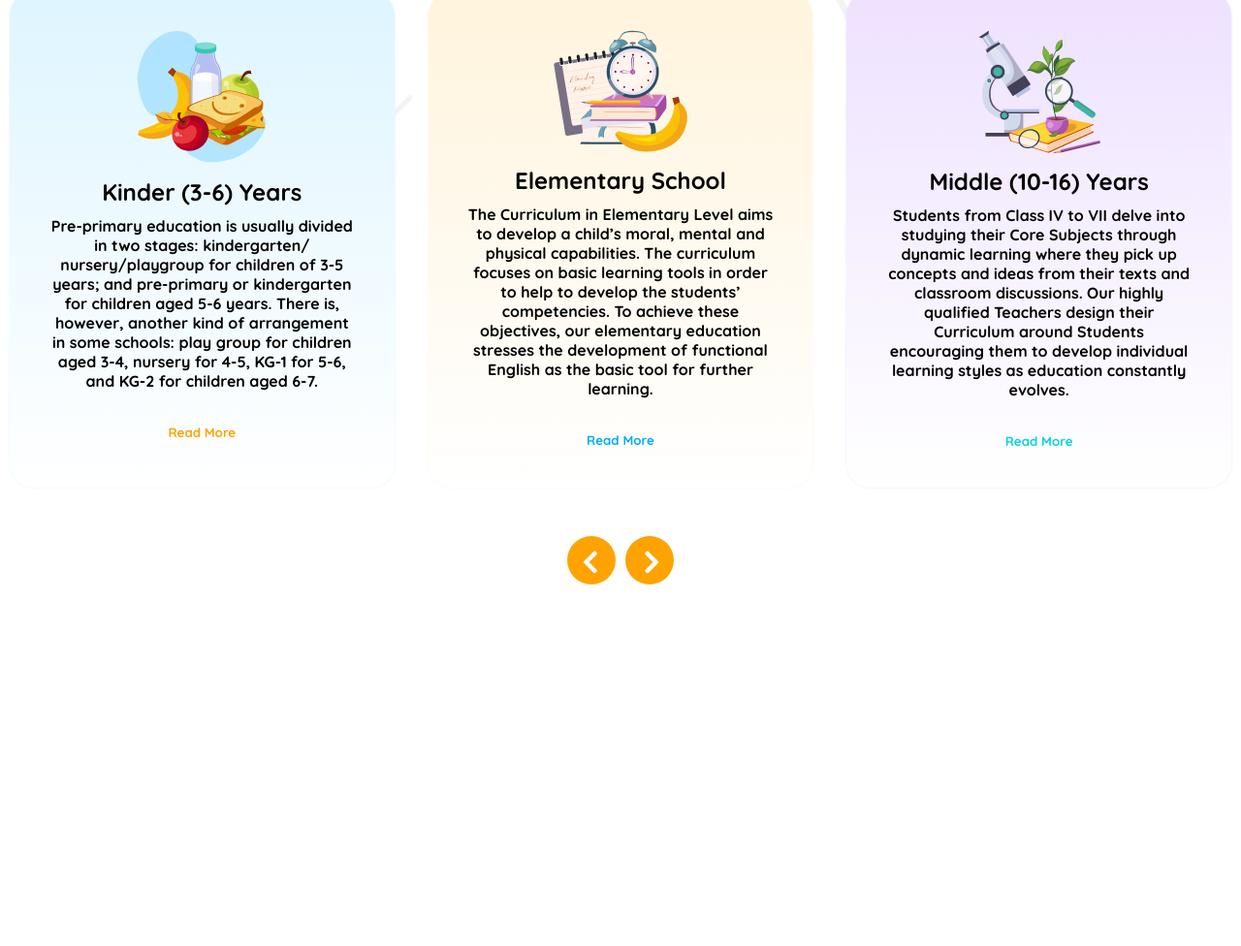
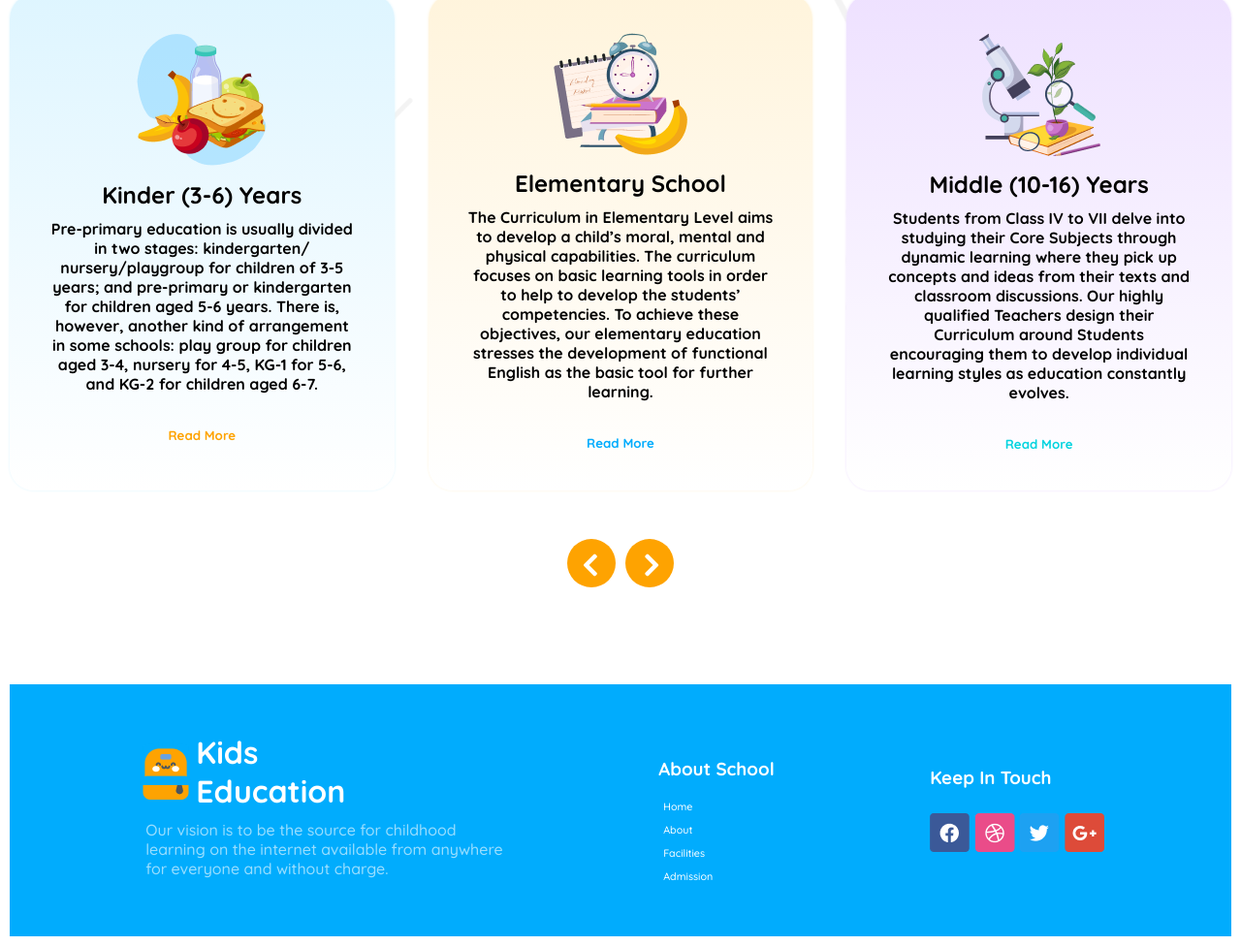
Before and after one commit to mhsumon0174/Assignment-2-2025, a plain HTML site: page index.html in a window 1280 px wide. Shown: the part 820-1796 px from the top of the page at 97% size. Before the commit the page ends 1433 px from the top, so only its background shows below. Drawn offline with Linux system fonts and the light colour scheme.

Commit message:
footer-section-added

```diff
--- a/index.html
+++ b/index.html
@@ -97,5 +97,42 @@
 
     </main>
 
+    <footer>
+        <div class="footer">
+
+            <div class="footer-section display-flex">
+                <div >
+
+                    <div class=" display-flex">
+                        <div>
+
+                            <img src="resources/logo.png" alt="">
+                        </div>
+                        <div><h1>Kids <br> Education</h1></div>
+                    </div>
+                    <p>Our vision is to be the source for childhood <br> learning on the internet available from anywhere <br> for everyone and without charge.</p>
+
+                </div>
+                <div class="footer-about">
+                    <h3>About School</h3>
+                    <h6>Home      </h6>
+                    <h6>About     </h6>
+                    <h6>Facilities</h6>
+                    <h6>Admission </h6>
+
+
+                </div>
+                <div class="keep-in-touch">
+                    <h3>Keep In Touch</h3>
+                    <img src="resources/fb.png" alt="">
+                    <img src="resources/dribble.png" alt="">
+                    <img src="resources/twitter.png" alt="">
+                    <img src="resources/google+.png" alt="">
+                </div>
+            </div>
+
+        </div>
+    </footer>
+
 </body>
 </html>
--- a/styles/style.css
+++ b/styles/style.css
@@ -51,6 +51,11 @@
 .nav-section {
     justify-content: space-between;
     align-items: center;
+}
+.nav-section h2{
+    font-size: 2em;
+    margin-top: 15px;
+
 }
 
 .nav-section li {
@@ -175,7 +180,41 @@
     border-radius: 30px;
 }
 
+/* footer section style */
 
+
+.footer-section{
+    margin-top: 100px;
+    background-color: #01ACFD;
+    justify-content: space-around;
+    color: white;
+    padding: 50px;
+
+
+}
+.footer-section p{
+    margin-left: 10px;
+    margin-top: 10px;
+}
+.footer-section p{
+    opacity: 0.6;
+    font-weight: 500;
+
+}
+.footer-about h3{
+    margin-bottom: 15px;
+    margin-top: 25px;
+}
+.footer-about h6{
+
+    font-weight: 500;
+    padding: 5px;
+}
+
+.keep-in-touch h3{
+    margin-bottom: 25px;
+
+}
 
 
 
@@ -217,5 +256,18 @@
     grid-template-columns: 1fr ;
 
 }
+.round-style{
+    display: none;
+}
+.footer-section{
+    flex-direction: column;
+    align-items: flex-start;
+}
+.keep-in-touch{
+    text-align: left;
+}
+.footer-about{
+    margin: 20px 0;
+}
 
 }
```
